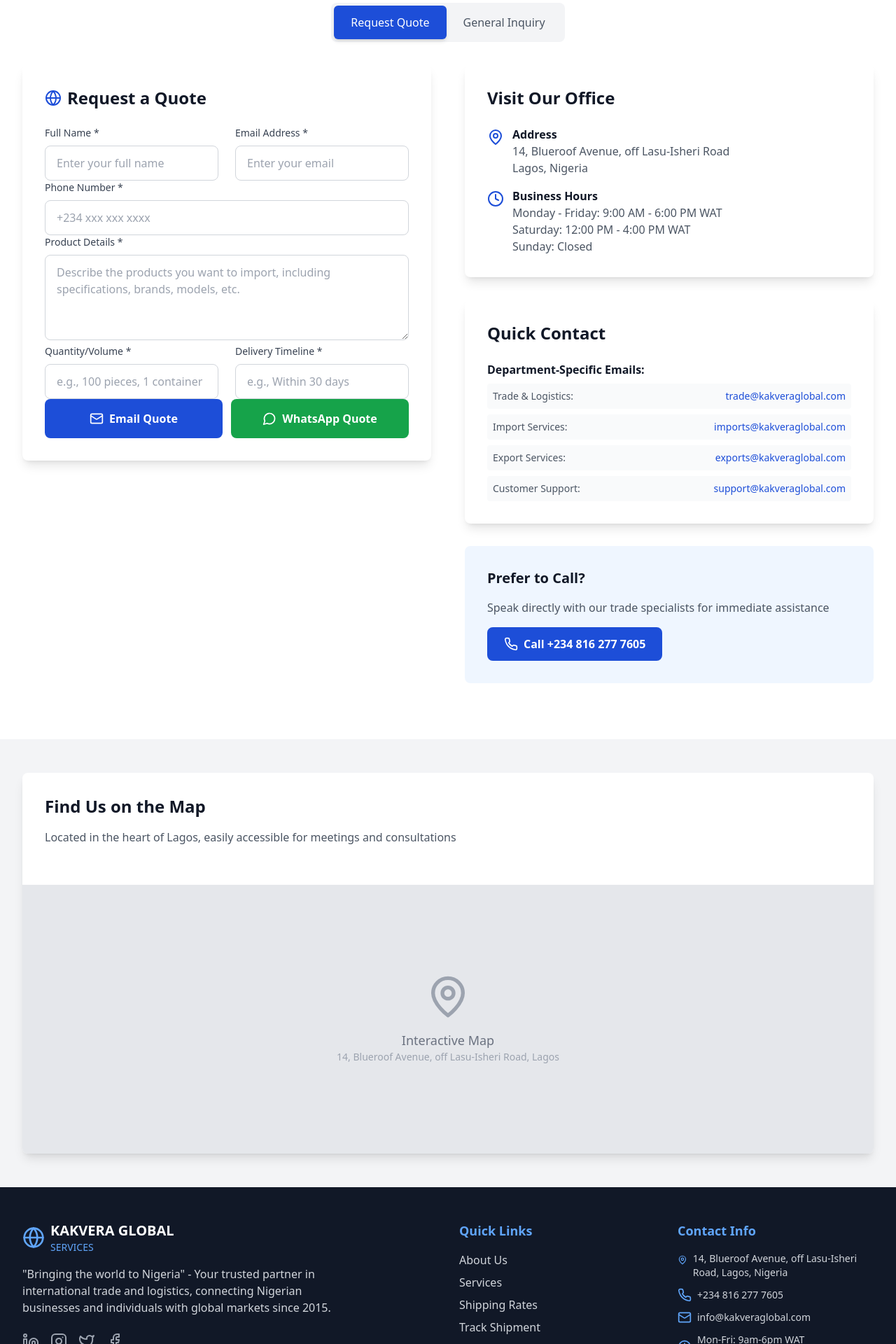
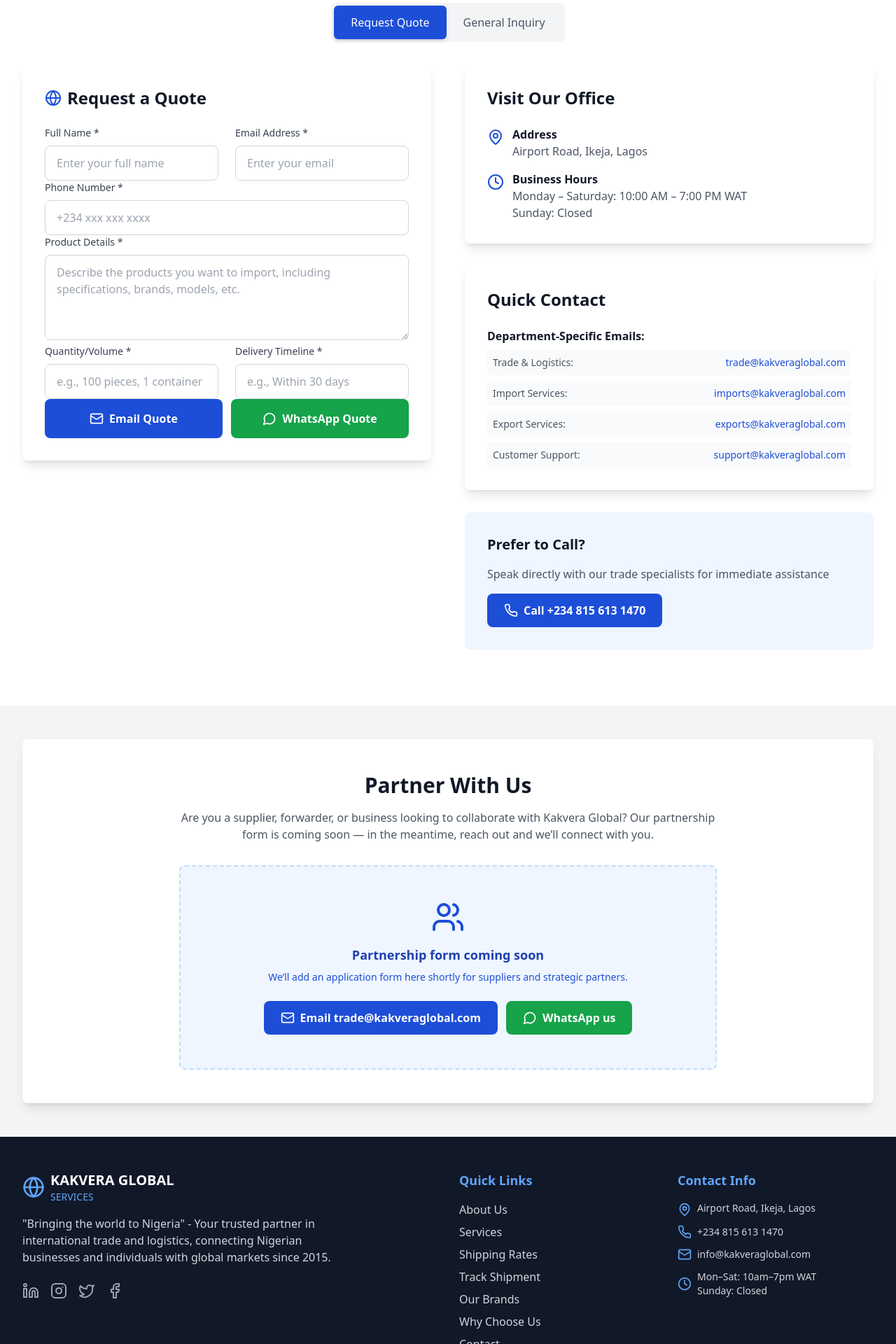
Before and after one commit to Kakveraglobal/Kakveraglobal-web, a React (Vite) app: page /contact in a window 1280 px wide. Shown: the part 880-2800 px from the top of the page at 70% size. Built offline with nearby package versions, Linux system fonts and the light colour scheme.

Commit message:
Update contact details and replace map with partner form placeholder
Phone, address, RC, and business hours updated sitewide; Contact map replaced with a coming-soon partnership form section; hours highlighted on Home.

Co-authored-by: Kakveraglobal <info@kakveraglobal.com>

```diff
--- a/src/components/Footer.tsx
+++ b/src/components/Footer.tsx
@@ -54,12 +54,12 @@ const Footer = () => {
               <div className="flex items-start space-x-2">
                 <MapPin className="h-5 w-5 text-blue-400 mt-0.5" />
                 <div className="text-gray-300 text-sm">
-                  14, Blueroof Avenue, off Lasu-Isheri Road, Lagos, Nigeria
+                  Airport Road, Ikeja, Lagos
                 </div>
               </div>
               <div className="flex items-center space-x-2">
                 <Phone className="h-5 w-5 text-blue-400" />
-                <div className="text-gray-300 text-sm">+234 816 277 7605</div>
+                <div className="text-gray-300 text-sm">+234 815 613 1470</div>
               </div>
               <div className="flex items-center space-x-2">
                 <Mail className="h-5 w-5 text-blue-400" />
@@ -68,7 +68,7 @@ const Footer = () => {
               <div className="flex items-center space-x-2">
                 <Clock className="h-5 w-5 text-blue-400" />
                 <div className="text-gray-300 text-sm">
-                  Mon-Fri: 9am-6pm WAT<br />Sat: 12pm-4pm WAT
+                  Mon–Sat: 10am–7pm WAT<br />Sunday: Closed
                 </div>
               </div>
             </div>
@@ -78,7 +78,7 @@ const Footer = () => {
         <div className="border-t border-gray-800 mt-8 pt-8">
           <div className="flex flex-col md:flex-row justify-between items-center">
             <div className="text-gray-400 text-sm mb-4 md:mb-0">
-              © 2025 Kakvera Global Services. All rights reserved. RC: 2342761
+              © 2025 Kakvera Global Services. All rights reserved. RC: 9263583
             </div>
             <div className="flex space-x-6 text-sm">
               <Link to="/privacy-policy" className="text-gray-400 hover:text-white transition-colors">
--- a/src/pages/About.tsx
+++ b/src/pages/About.tsx
@@ -54,7 +54,7 @@ const About = () => {
                   <Award className="h-6 w-6 text-blue-700" />
                   <div>
                     <div className="font-semibold text-gray-900">RC Number</div>
-                    <div className="text-gray-600">2342761</div>
+                    <div className="text-gray-600">9263583</div>
                   </div>
                 </div>
                 <div className="flex items-center space-x-3">
--- a/src/pages/Contact.tsx
+++ b/src/pages/Contact.tsx
@@ -1,5 +1,5 @@
 import React, { useState } from 'react';
-import { Phone, Mail, MapPin, Clock, Send, Globe, MessageCircle } from 'lucide-react';
+import { Phone, Mail, MapPin, Clock, Send, Globe, MessageCircle, Users } from 'lucide-react';
 
 const Contact = () => {
   const [quoteForm, setQuoteForm] = useState({
@@ -48,7 +48,7 @@ const Contact = () => {
     const message = encodeURIComponent(
       `Quote Request from ${quoteForm.name}\n\n${buildQuoteBody()}`
     );
-    window.open(`https://wa.me/2348162777605?text=${message}`, '_blank', 'noopener,noreferrer');
+    window.open(`https://wa.me/2348156131470?text=${message}`, '_blank', 'noopener,noreferrer');
   };
 
   const handleContactSubmit = (e: React.FormEvent) => {
@@ -88,8 +88,8 @@ const Contact = () => {
             <div className="text-center bg-white p-6 rounded-lg shadow-md">
               <Phone className="h-12 w-12 text-blue-700 mx-auto mb-4" />
               <h3 className="text-lg font-semibold text-gray-900 mb-2">Phone & WhatsApp</h3>
-              <a href="tel:+2348162777605" className="text-blue-700 hover:text-blue-800 font-medium">
-                +234 816 277 7605
+              <a href="tel:+2348156131470" className="text-blue-700 hover:text-blue-800 font-medium">
+                +234 815 613 1470
               </a>
             </div>
             <div className="text-center bg-white p-6 rounded-lg shadow-md">
@@ -103,15 +103,15 @@ const Contact = () => {
               <MapPin className="h-12 w-12 text-blue-700 mx-auto mb-4" />
               <h3 className="text-lg font-semibold text-gray-900 mb-2">Office Address</h3>
               <p className="text-gray-600 text-sm">
-                14, Blueroof Avenue, off Lasu-Isheri Road, Lagos, Nigeria
+                Airport Road, Ikeja, Lagos
               </p>
             </div>
             <div className="text-center bg-white p-6 rounded-lg shadow-md">
               <Clock className="h-12 w-12 text-blue-700 mx-auto mb-4" />
               <h3 className="text-lg font-semibold text-gray-900 mb-2">Business Hours</h3>
               <p className="text-gray-600 text-sm">
-                Mon-Fri: 9am-6pm WAT<br />
-                Sat: 12pm-4pm WAT
+                Mon–Sat: 10am–7pm WAT<br />
+                Sunday: Closed
               </p>
             </div>
           </div>
@@ -387,8 +387,7 @@ const Contact = () => {
                     <div>
                       <h4 className="font-semibold text-gray-900">Address</h4>
                       <p className="text-gray-600">
-                        14, Blueroof Avenue, off Lasu-Isheri Road<br />
-                        Lagos, Nigeria
+                        Airport Road, Ikeja, Lagos
                       </p>
                     </div>
                   </div>
@@ -397,8 +396,7 @@ const Contact = () => {
                     <div>
                       <h4 className="font-semibold text-gray-900">Business Hours</h4>
                       <p className="text-gray-600">
-                        Monday - Friday: 9:00 AM - 6:00 PM WAT<br />
-                        Saturday: 12:00 PM - 4:00 PM WAT<br />
+                        Monday – Saturday: 10:00 AM – 7:00 PM WAT<br />
                         Sunday: Closed
                       </p>
                     </div>
@@ -447,11 +445,11 @@ const Contact = () => {
                   Speak directly with our trade specialists for immediate assistance
                 </p>
                 <a
-                  href="tel:+2348162777605"
+                  href="tel:+2348156131470"
                   className="inline-flex items-center px-6 py-3 bg-blue-700 text-white font-semibold rounded-lg hover:bg-blue-800 transition-colors duration-200"
                 >
                   <Phone className="h-5 w-5 mr-2" />
-                  Call +234 816 277 7605
+                  Call +234 815 613 1470
                 </a>
               </div>
             </div>
@@ -459,21 +457,44 @@ const Contact = () => {
         </div>
       </section>
 
-      {/* Map Section */}
+      {/* Partner With Us */}
       <section className="py-12 bg-gray-100">
         <div className="max-w-7xl mx-auto px-4 sm:px-6 lg:px-8">
           <div className="bg-white rounded-lg shadow-lg overflow-hidden">
-            <div className="p-8">
-              <h3 className="text-2xl font-bold text-gray-900 mb-4">Find Us on the Map</h3>
-              <p className="text-gray-600 mb-6">
-                Located in the heart of Lagos, easily accessible for meetings and consultations
-              </p>
-            </div>
-            <div className="w-full h-96 bg-gray-200 flex items-center justify-center">
-              <div className="text-center">
-                <MapPin className="h-16 w-16 text-gray-400 mx-auto mb-4" />
-                <p className="text-gray-500 text-lg">Interactive Map</p>
-                <p className="text-gray-400 text-sm">14, Blueroof Avenue, off Lasu-Isheri Road, Lagos</p>
+            <div className="p-8 lg:p-12">
+              <div className="max-w-3xl mx-auto text-center">
+                <h3 className="text-2xl lg:text-3xl font-bold text-gray-900 mb-4">
+                  Partner With Us
+                </h3>
+                <p className="text-gray-600 mb-8">
+                  Are you a supplier, forwarder, or business looking to collaborate with Kakvera Global?
+                  Our partnership form is coming soon — in the meantime, reach out and we’ll connect with you.
+                </p>
+                <div className="border-2 border-dashed border-blue-200 rounded-lg bg-blue-50 px-6 py-12">
+                  <Users className="h-12 w-12 text-blue-700 mx-auto mb-4" />
+                  <p className="text-lg font-semibold text-blue-800 mb-2">Partnership form coming soon</p>
+                  <p className="text-sm text-blue-700 mb-6">
+                    We’ll add an application form here shortly for suppliers and strategic partners.
+                  </p>
+                  <div className="flex flex-col sm:flex-row gap-3 justify-center">
+                    <a
+                      href="mailto:trade@kakveraglobal.com?subject=Partnership%20Inquiry"
+                      className="inline-flex items-center justify-center px-6 py-3 bg-blue-700 text-white font-semibold rounded-lg hover:bg-blue-800 transition-colors"
+                    >
+                      <Mail className="h-5 w-5 mr-2" />
+                      Email trade@kakveraglobal.com
+                    </a>
+                    <a
+                      href="https://wa.me/2348156131470"
+                      target="_blank"
+                      rel="noopener noreferrer"
+                      className="inline-flex items-center justify-center px-6 py-3 bg-green-600 text-white font-semibold rounded-lg hover:bg-green-700 transition-colors"
+                    >
+                      <MessageCircle className="h-5 w-5 mr-2" />
+                      WhatsApp us
+                    </a>
+                  </div>
+                </div>
               </div>
             </div>
           </div>
--- a/src/pages/Home.tsx
+++ b/src/pages/Home.tsx
@@ -179,6 +179,30 @@ const Home = () => {
 
       {/* Client Success Stories section removed per request */}
 
+      {/* Business Hours */}
+      <section className="py-10 bg-white border-y border-gray-100">
+        <div className="max-w-7xl mx-auto px-4 sm:px-6 lg:px-8">
+          <div className="flex flex-col md:flex-row md:items-center md:justify-between gap-4 rounded-lg bg-blue-50 px-6 py-5">
+            <div className="flex items-start gap-3">
+              <Clock className="h-6 w-6 text-blue-700 mt-0.5 flex-shrink-0" />
+              <div>
+                <h2 className="text-lg font-bold text-gray-900">Business Hours</h2>
+                <p className="text-gray-600">
+                  Monday to Saturday · 10:00 AM – 7:00 PM WAT · Sunday closed
+                </p>
+              </div>
+            </div>
+            <Link
+              to="/contact"
+              className="inline-flex items-center justify-center px-5 py-2.5 bg-blue-700 text-white font-semibold rounded-lg hover:bg-blue-800 transition-colors"
+            >
+              Contact Us
+              <ArrowRight className="ml-2 h-4 w-4" />
+            </Link>
+          </div>
+        </div>
+      </section>
+
       {/* CTA Section */}
       <section className="py-20 bg-blue-700">
         <div className="max-w-7xl mx-auto px-4 sm:px-6 lg:px-8 text-center">
--- a/src/pages/PrivacyPolicy.tsx
+++ b/src/pages/PrivacyPolicy.tsx
@@ -130,8 +130,8 @@ const PrivacyPolicy = () => {
                       <p className="text-gray-700">
                         <strong>KAKVERA GLOBAL SERVICES</strong><br />
                         Email: <a href="mailto:info@kakveraglobal.com" className="text-blue-700">info@kakveraglobal.com</a><br />
-                        Phone: <a href="tel:+2348162777605" className="text-blue-700">+234 816 277 7605</a><br />
-                        Address: 14, Blueroof Avenue, off Lasu-Isheri Road, Lagos, Nigeria
+                        Phone: <a href="tel:+2348156131470" className="text-blue-700">+234 815 613 1470</a><br />
+                        Address: Airport Road, Ikeja, Lagos
                       </p>
                     </div>
                   </div>
@@ -152,7 +152,7 @@ const PrivacyPolicy = () => {
                   <p className="text-sm text-gray-500 text-center">
                     Last Updated: January 2025<br />
                     Effective Date: January 1, 2025<br />
-                    RC: 2342761
+                    RC: 9263583
                   </p>
                 </div>
               </div>
--- a/src/pages/Services.tsx
+++ b/src/pages/Services.tsx
@@ -193,7 +193,7 @@ const Services = () => {
           </p>
           <div className="flex flex-col sm:flex-row gap-4 justify-center">
             <a
-              href="tel:+2348162777605"
+              href="tel:+2348156131470"
               className="inline-flex items-center px-8 py-3 bg-yellow-500 text-gray-900 font-semibold rounded-lg hover:bg-yellow-400 transition-colors duration-200"
             >
               <Phone className="mr-2 h-5 w-5" />
--- a/src/pages/ShippingRates.tsx
+++ b/src/pages/ShippingRates.tsx
@@ -118,7 +118,7 @@ const ShippingRates = () => {
               Request a Quote
             </Link>
             <a
-              href="https://wa.me/2348162777605"
+              href="https://wa.me/2348156131470"
               target="_blank"
               rel="noopener noreferrer"
               className="inline-flex items-center justify-center px-8 py-4 bg-green-600 text-white font-semibold rounded-lg hover:bg-green-500 transition-colors"
@@ -127,11 +127,11 @@ const ShippingRates = () => {
               WhatsApp KGS
             </a>
             <a
-              href="tel:+2348162777605"
+              href="tel:+2348156131470"
               className="inline-flex items-center justify-center px-8 py-4 bg-white/10 text-white font-semibold rounded-lg hover:bg-white/20 transition-colors border border-white/30"
             >
               <Phone className="h-5 w-5 mr-2" />
-              +234 816 277 7605
+              +234 815 613 1470
             </a>
           </div>
         </div>
--- a/src/pages/TermsConditions.tsx
+++ b/src/pages/TermsConditions.tsx
@@ -27,7 +27,7 @@ const TermsConditions = () => {
             <div className="prose prose-lg max-w-none">
               <p className="text-gray-600 mb-8 leading-relaxed">
                 These Terms and Conditions ("Terms") govern your use of the website and services provided by
-                KAKVERA GLOBAL SERVICES, a company registered in Nigeria with RC Number 2342761.
+                KAKVERA GLOBAL SERVICES, a company registered in Nigeria with RC Number 9263583.
                 By accessing our website or using our services, you agree to be bound by these Terms.
               </p>
 
@@ -50,10 +50,10 @@ const TermsConditions = () => {
                   <div className="pl-8 bg-gray-50 p-4 rounded-lg">
                     <p className="text-gray-700">
                       <strong>Company Name:</strong> KAKVERA GLOBAL SERVICES<br />
-                      <strong>Registration Number:</strong> RC 2342761<br />
-                      <strong>Registered Address:</strong> 14, Blueroof Avenue, off Lasu-Isheri Road, Lagos, Nigeria<br />
+                      <strong>Registration Number:</strong> RC 9263583<br />
+                      <strong>Registered Address:</strong> Airport Road, Ikeja, Lagos<br />
                       <strong>Contact Email:</strong> info@kakveraglobal.com<br />
-                      <strong>Phone:</strong> +234 816 277 7605
+                      <strong>Phone:</strong> +234 815 613 1470
                     </p>
                   </div>
                 </section>
@@ -185,8 +185,8 @@ const TermsConditions = () => {
                       <p className="text-gray-700">
                         <strong>KAKVERA GLOBAL SERVICES</strong><br />
                         Email: <a href="mailto:info@kakveraglobal.com" className="text-blue-700">info@kakveraglobal.com</a><br />
-                        Phone: <a href="tel:+2348162777605" className="text-blue-700">+234 816 277 7605</a><br />
-                        Address: 14, Blueroof Avenue, off Lasu-Isheri Road, Lagos, Nigeria
+                        Phone: <a href="tel:+2348156131470" className="text-blue-700">+234 815 613 1470</a><br />
+                        Address: Airport Road, Ikeja, Lagos
                       </p>
                     </div>
                   </div>
@@ -196,7 +196,7 @@ const TermsConditions = () => {
                   <p className="text-sm text-gray-500 text-center">
                     Last Updated: January 2025<br />
                     Effective Date: January 1, 2025<br />
-                    KAKVERA GLOBAL SERVICES - RC: 2342761
+                    KAKVERA GLOBAL SERVICES - RC: 9263583
                   </p>
                 </div>
               </div>
--- a/src/pages/TrackShipment.tsx
+++ b/src/pages/TrackShipment.tsx
@@ -160,7 +160,7 @@ const TrackShipment = () => {
           </p>
           <div className="flex flex-col sm:flex-row gap-3 justify-center">
             <a
-              href="https://wa.me/2348162777605"
+              href="https://wa.me/2348156131470"
               target="_blank"
               rel="noopener noreferrer"
               className="inline-flex items-center justify-center px-6 py-3 bg-green-600 text-white font-semibold rounded-lg hover:bg-green-700 transition-colors"
@@ -169,7 +169,7 @@ const TrackShipment = () => {
               WhatsApp
             </a>
             <a
-              href="tel:+2348162777605"
+              href="tel:+2348156131470"
               className="inline-flex items-center justify-center px-6 py-3 bg-blue-700 text-white font-semibold rounded-lg hover:bg-blue-800 transition-colors"
             >
               <Phone className="h-5 w-5 mr-2" />
--- a/src/pages/WhyChooseUs.tsx
+++ b/src/pages/WhyChooseUs.tsx
@@ -151,7 +151,7 @@ const WhyChooseUs = () => {
             <div className="text-center">
               <Award className="h-16 w-16 text-yellow-400 mx-auto mb-4" />
               <h3 className="text-lg font-semibold mb-2">CAC Registered</h3>
-              <p className="text-blue-100 text-sm">RC: 2342761</p>
+              <p className="text-blue-100 text-sm">RC: 9263583</p>
             </div>
             <div className="text-center">
               <Shield className="h-16 w-16 text-yellow-400 mx-auto mb-4" />
```
Also changed, not shown: 1 other file (tests, documents, lock files or other folders).
